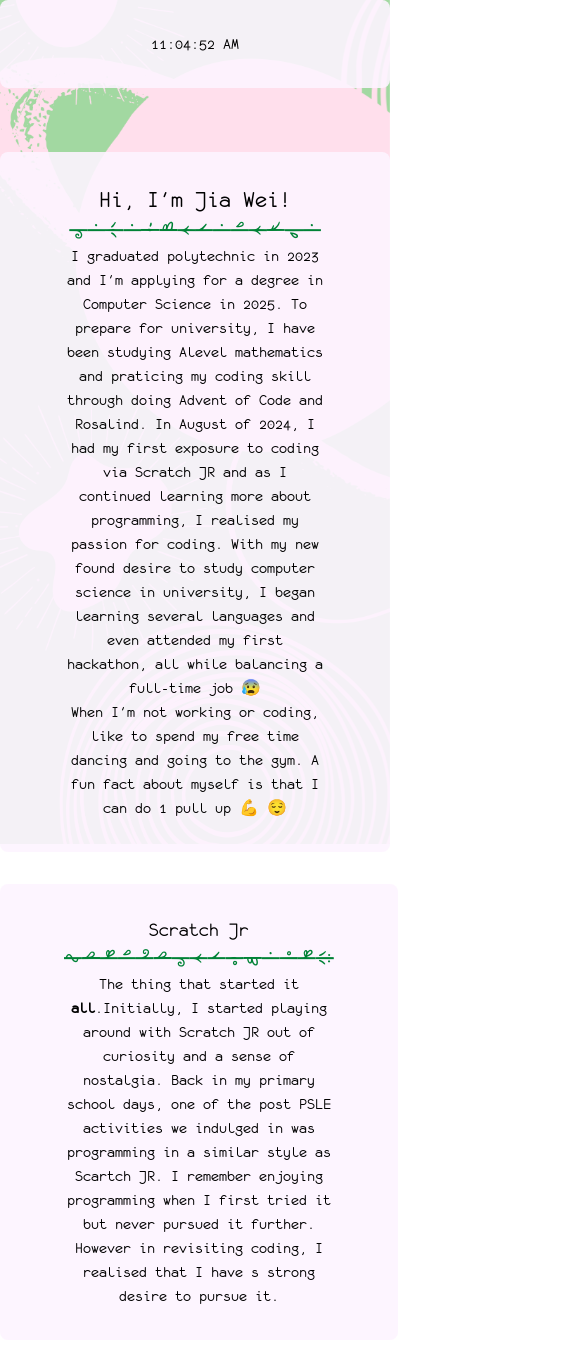
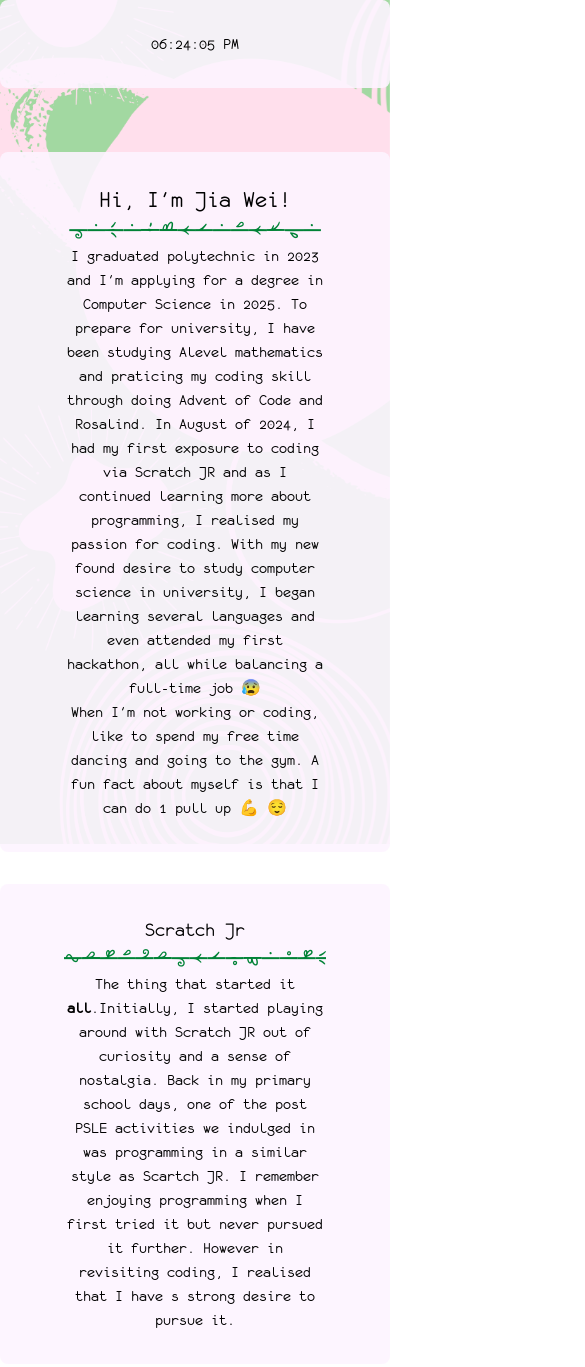
Before and after one commit to StrwBrriShrtcke/Website, a plain HTML site: page index.html in a window 390 px wide. Shown: the top 1367 px of the page, 585 px wide, since content can reach past the window. Drawn offline with nearby package versions, Linux system fonts and the light colour scheme.

Commit message:
wip °❀.ೃ࿔*

```diff
--- a/index.html
+++ b/index.html
@@ -27,12 +27,13 @@
 
     .tendrilis {
       font-family: tendrilis;
-      @apply text-xl text-green-700;
+      @apply text-xl text-green-700 overflow-hidden;
     }
 
     article {
-      @apply py-8 px-16 rounded-lg bg-fuchsia-50/90 text-center mx-auto max-w-4xl;
+      @apply py-8 px-16 rounded-lg bg-fuchsia-50/90 text-center mx-auto max-w-full md:max-w-4xl ;
     }
+
     h2 {
       @apply text-xl;
     }
@@ -43,7 +44,8 @@
 
 <body>
   <article>
-11:04:52 AM
+06:24:05 PM
+
 
 
   </article>
```
